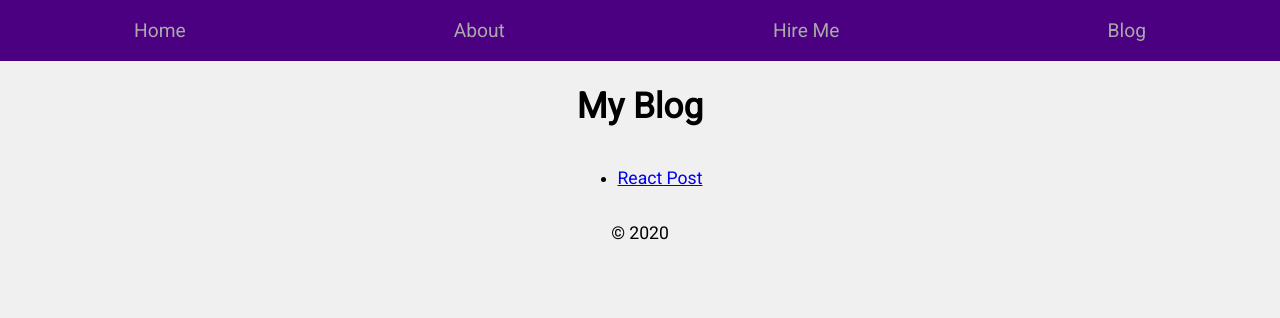
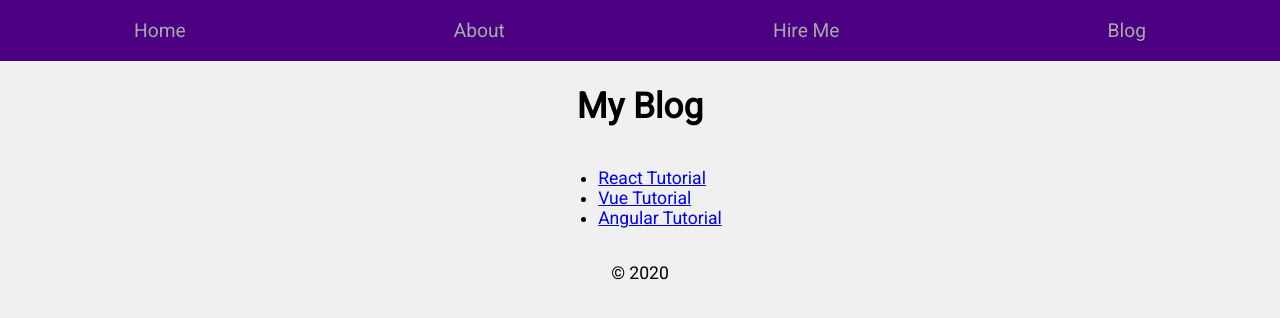
Before and after one commit to hopeogbons/next-portfolio, a Next.js app: page /blog in a window 1280 px wide. Shown: the top 318 px of the page. Built offline with nearby package versions, Linux system fonts and the light colour scheme; a small style sheet from the web is missing.

Commit message:
implement post slugs

```diff
--- a/pages/blog.js
+++ b/pages/blog.js
@@ -2,14 +2,20 @@
 
 import Layout from '../components/Layout';
 
+const PostLink = ({ title, slug }) => (
+  <li>
+    <Link as={`/${slug}`} href={`/post?title=${title}`}>
+      <a>{title}</a>
+    </Link>
+  </li>
+);
+
 const Blog = () => (
   <Layout title="My Blog">
     <ul>
-      <li>
-        <Link href="/post?title=React">
-          <a>React Post</a>
-        </Link>
-      </li>
+      <PostLink slug="react-tutorial" title="React Tutorial" />
+      <PostLink slug="vue-tutorial" title="Vue Tutorial" />
+      <PostLink slug="angular-tutorial" title="Angular Tutorial" />
     </ul>
   </Layout>
 );
```
